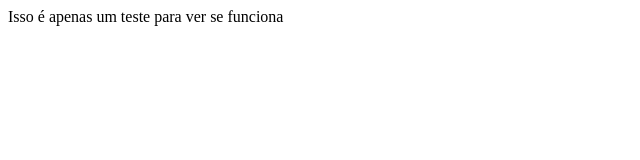
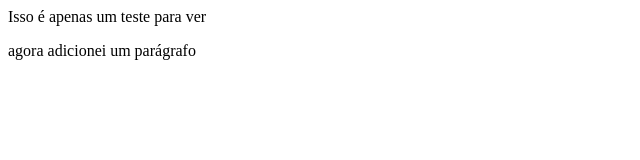
Before and after one commit to arthurduarte11/Site-teste, a plain HTML site: page index.html in a window 1280 px wide. Shown: the whole page, without its empty margins (0-640 px from the left). Drawn offline with Linux system fonts and the light colour scheme.

Commit message:
versão com alterações

```diff
--- a/index.html
+++ b/index.html
@@ -5,6 +5,7 @@
     <title>Teste 1</title>
 </head>
 <body>
-    Isso é apenas um teste para ver se funciona
+    Isso é apenas um teste para ver
+    <p>agora adicionei um parágrafo</p>
 </body>
 </html>
```
